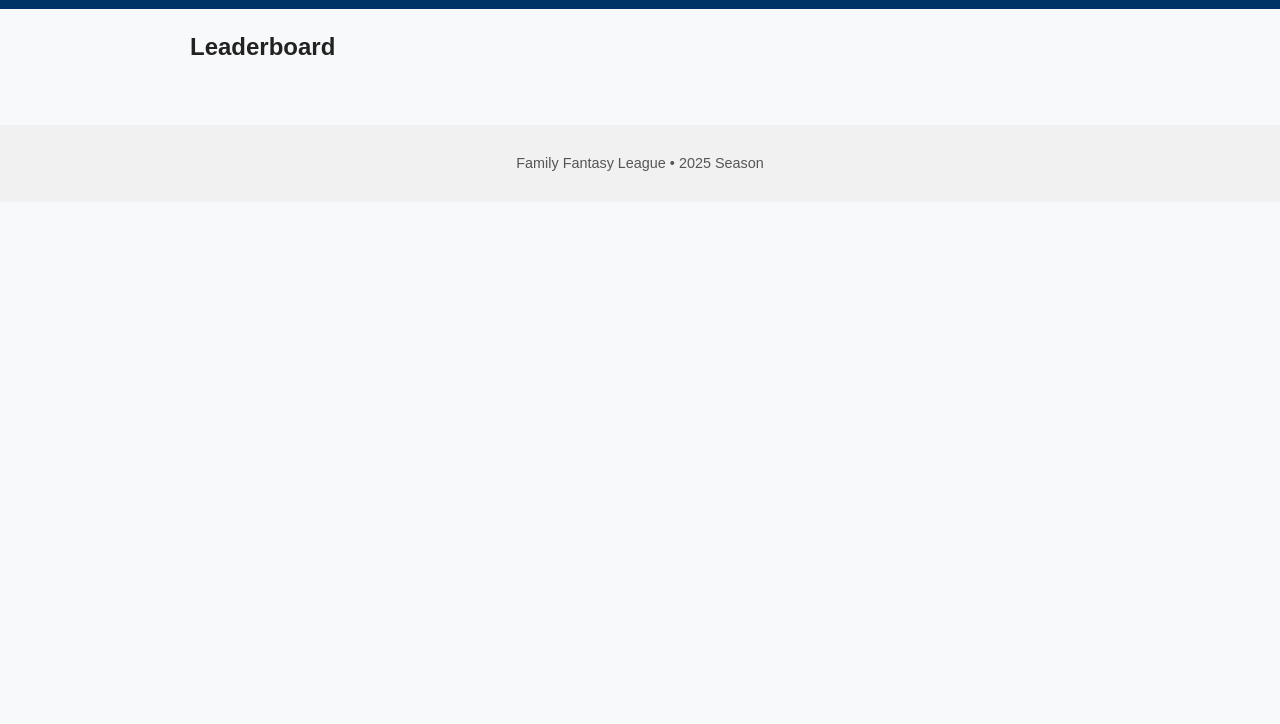
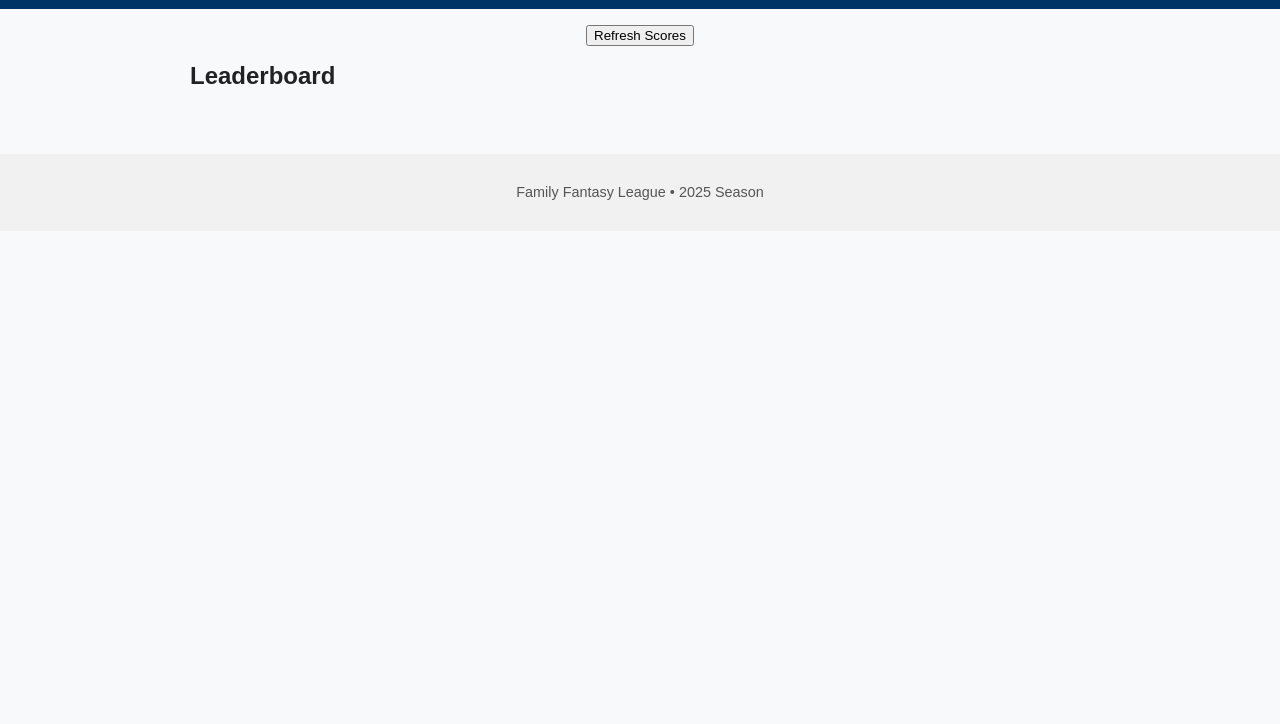
Before and after one commit to ChessCoachZach/nfl-fantasy-tracker, a plain HTML site: page index.html in a window 1280 px wide. Shown: the part 76-800 px from the top of the page. Drawn offline with Linux system fonts and the light colour scheme; no server answers.

Commit message:
Update index.html

```diff
--- a/index.html
+++ b/index.html
@@ -12,6 +12,9 @@
   </header>
 
   <main>
+    <div style="text-align: center; margin-bottom: 1rem;">
+      <button id="refresh-btn">Refresh Scores</button>
+    </div>
     <section id="leaderboard">
       <h2>Leaderboard</h2>
       <div id="players"></div>
```
